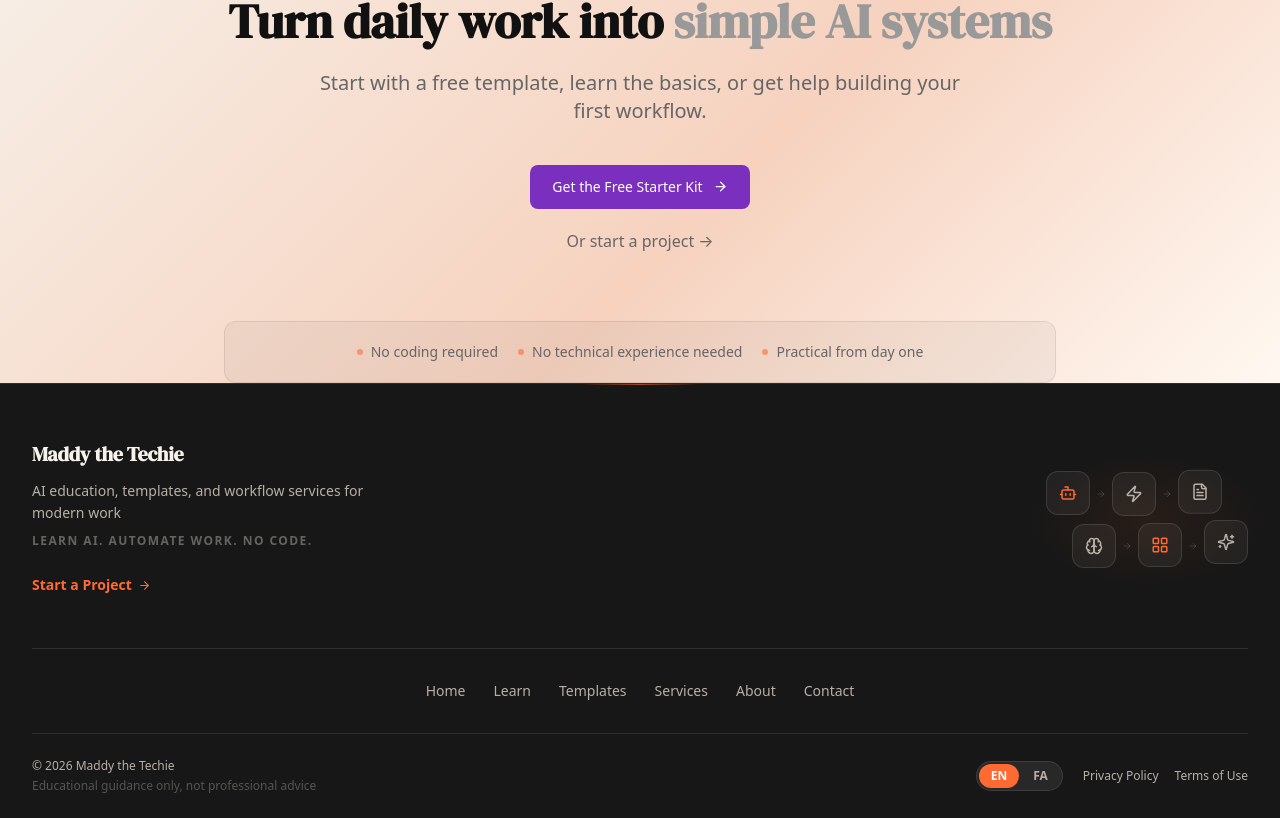
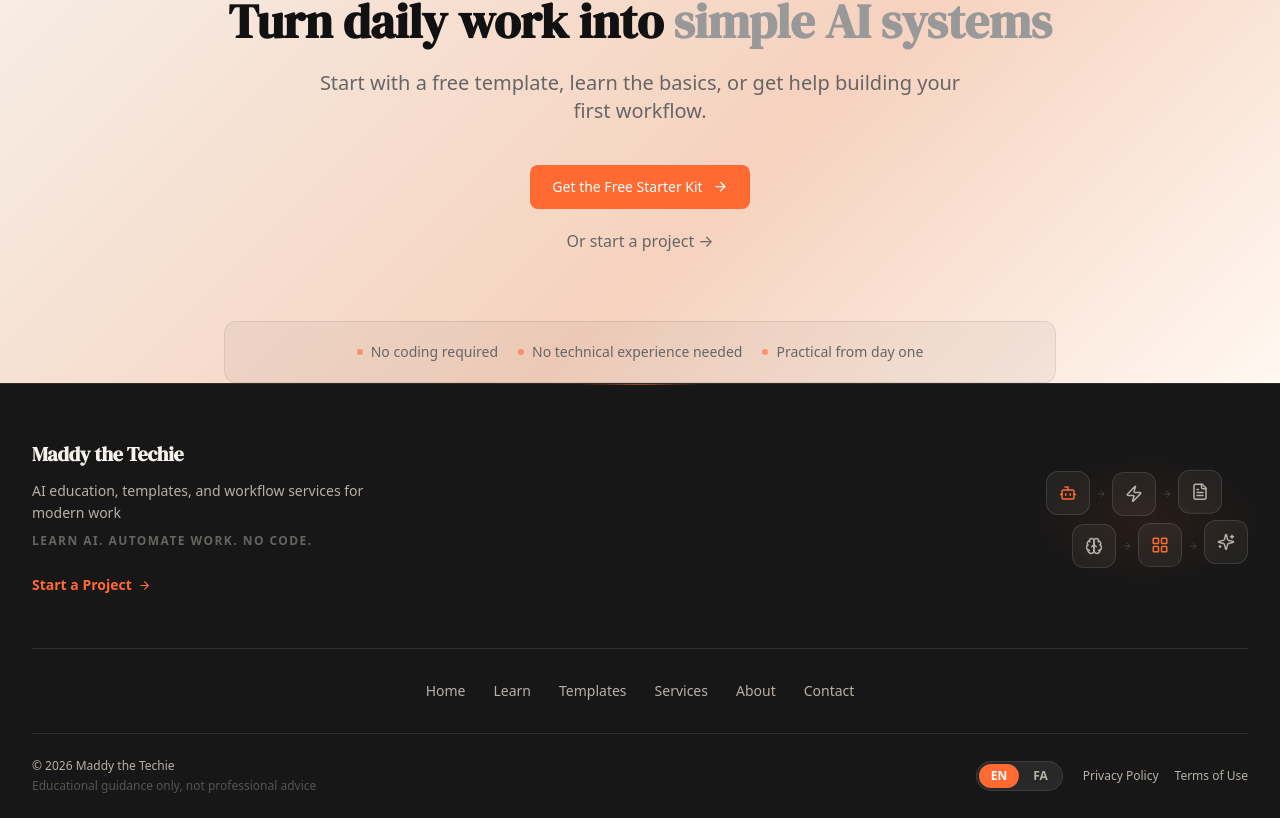
Before and after one commit to maddyzohadi/maddy-techie-website, a Next.js app: page /contact/about in a window 1280 px wide. Shown: the part 1102-1920 px from the top of the page. Built offline with nearby package versions, Linux system fonts and the light colour scheme.

Commit message:
Fix Persian shared CTA copy and colors

```diff
--- a/components/StarterKitCTA.tsx
+++ b/components/StarterKitCTA.tsx
@@ -21,14 +21,13 @@ export default function StarterKitCTA({
         type="button"
         onClick={() => setOpen(true)}
         aria-haspopup="dialog"
-        className={`font-ui inline-flex items-center gap-2.5 cursor-pointer transition-opacity duration-150 hover:opacity-88 active:scale-[0.98] focus-visible:outline focus-visible:outline-2 focus-visible:outline-offset-2 focus-visible:outline-[#7B2FBE] ${className}`}
+        className={`font-ui inline-flex items-center gap-2.5 cursor-pointer bg-brand-orange hover:bg-brand-coral transition-colors duration-150 active:scale-[0.98] focus-visible:outline focus-visible:outline-2 focus-visible:outline-offset-2 focus-visible:outline-[#FF6A32] ${className}`}
         style={{
           padding: '10px 22px',
           borderRadius: '8px',
           fontSize: '14px',
           fontWeight: 500,
           color: '#ffffff',
-          background: '#7B2FBE',
           border: 'none',
         }}
       >
--- a/messages/fa.json
+++ b/messages/fa.json
@@ -281,7 +281,7 @@
     "starterKitLabel": "دریافت کیت شروع رایگان",
     "getStarterKit": "یا پروژه‌ات را شروع کن ←",
     "pill0": "بدون کدنویسی",
-    "pill1": "بدون پیشینه فنی",
+    "pill1": "بدون پیش‌نیاز فنی",
     "pill2": "کاربردی از روز اول"
   },
   "footer": {
```
